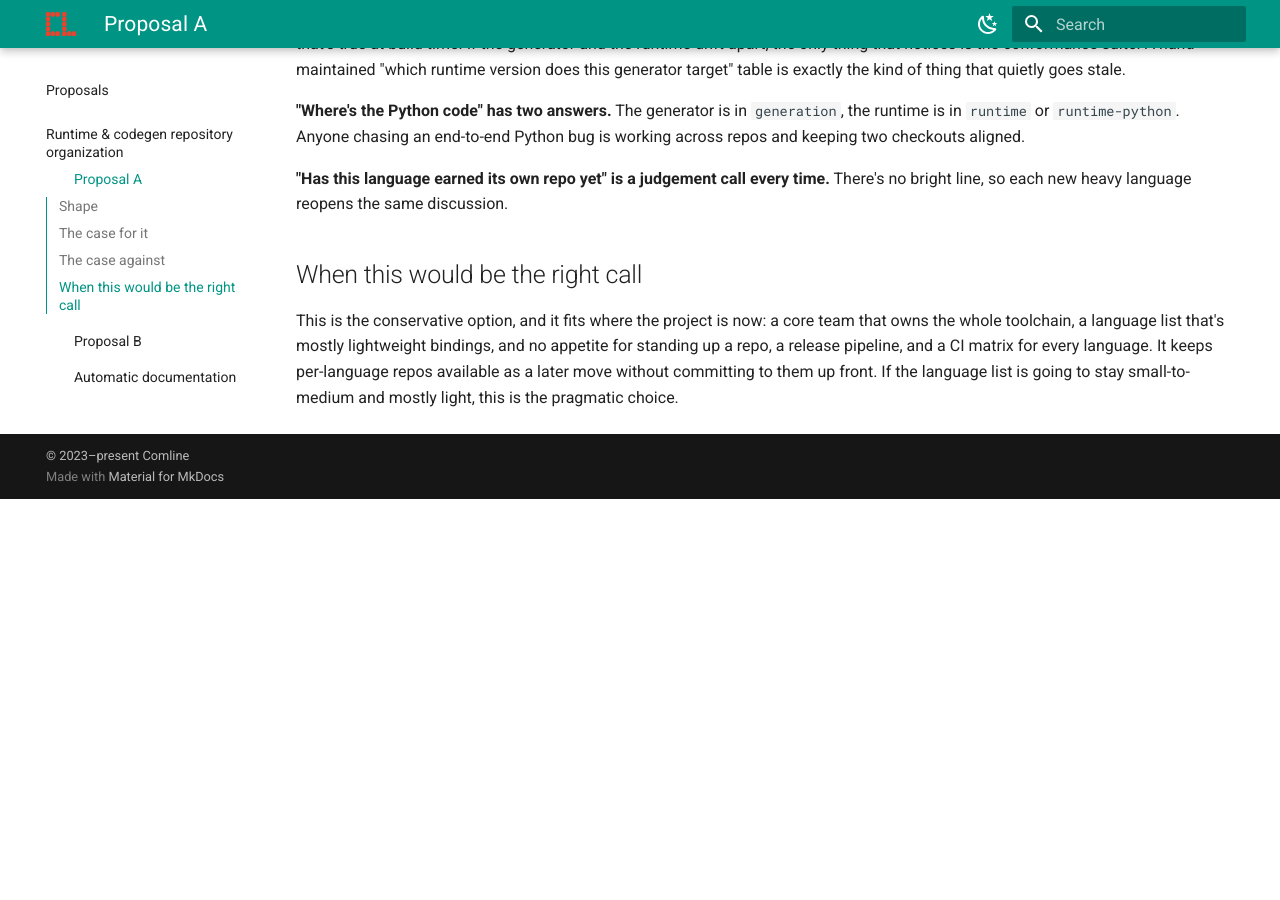
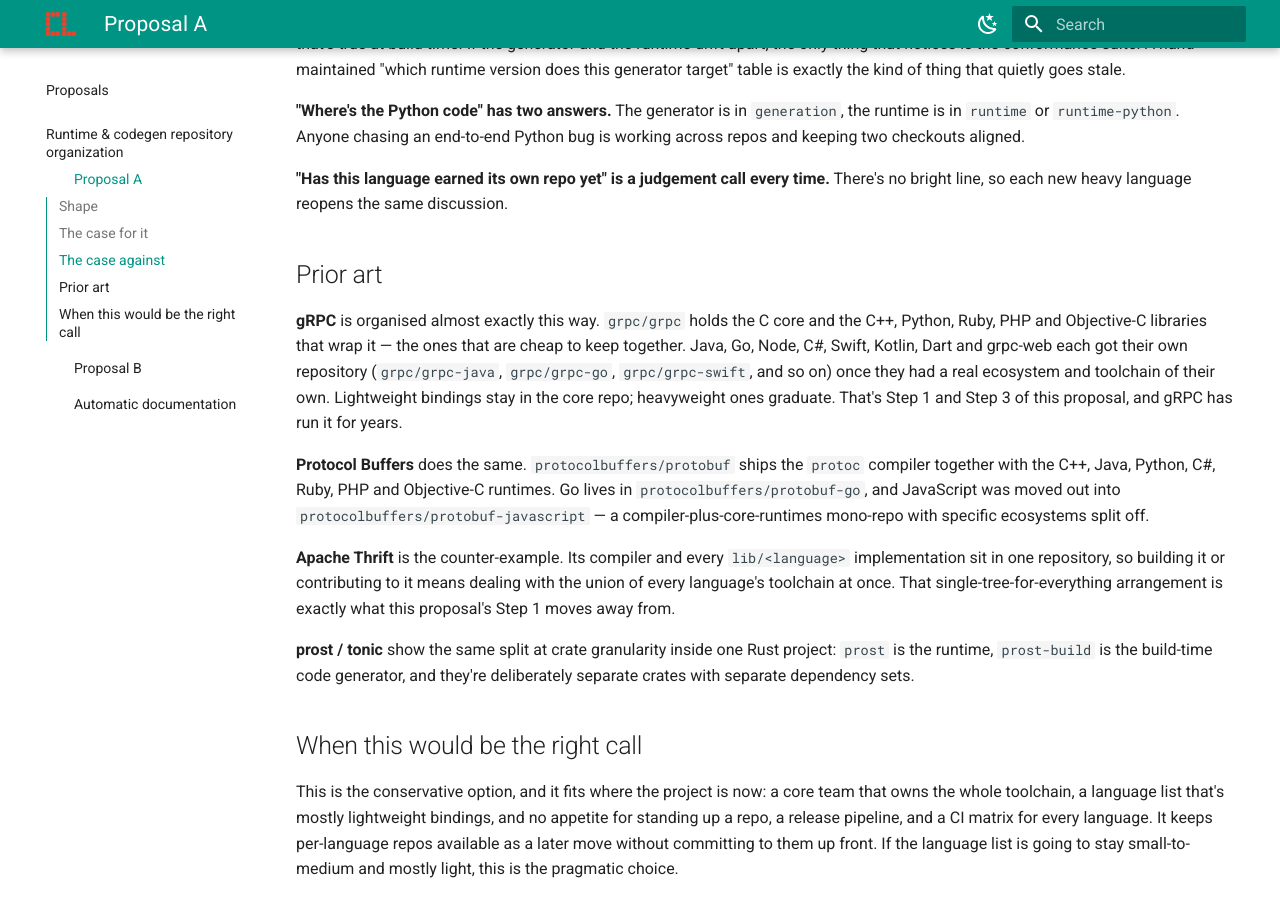
Before and after one commit to ComlineProject/docs, an MkDocs documentation site: the page built from docs/docs/proposals/repo-organization/split-by-concern.md, in a window 1280 px wide and 900 px high, scrolled down 2294 px. Built offline with MkDocs 1.6.1 and Material for MkDocs 9.7.7, drawn with Linux system fonts in a browser that asks for light colours; the version menu is left out; before the commit the page ends 2793 px from its top, so only the background shows below that.

Commit message:
docs(proposals): add Prior art to both repo proposals
Proposal A: gRPC (grpc/grpc core + grpc-java/grpc-go/... graduated),
Protocol Buffers (protobuf + protobuf-go + protobuf-javascript), Apache
Thrift as the single-tree counter-example, prost/prost-build. Proposal B:
Smithy (smithy + smithy-rs/smithy-go/... each codegen+runtime), Cap'n Proto
(capnproto-rust/capnproto-java), protobuf-go/grpc-go, serde/kotlinx.
Note in the section index that the two can combine (A at the top, B inside
graduated repos).

```diff
--- a/docs/docs/proposals/repo-organization/split-by-concern.md
+++ b/docs/docs/proposals/repo-organization/split-by-concern.md
@@ -130,6 +130,33 @@ Python bug is working across repos and keeping two checkouts aligned.
 **"Has this language earned its own repo yet" is a judgement call every time.**
 There's no bright line, so each new heavy language reopens the same discussion.
 
+## Prior art
+
+**gRPC** is organised almost exactly this way. `grpc/grpc` holds the C core and
+the C++, Python, Ruby, PHP and Objective-C libraries that wrap it — the ones
+that are cheap to keep together. Java, Go, Node, C#, Swift, Kotlin, Dart and
+grpc-web each got their own repository (`grpc/grpc-java`, `grpc/grpc-go`,
+`grpc/grpc-swift`, and so on) once they had a real ecosystem and toolchain of
+their own. Lightweight bindings stay in the core repo; heavyweight ones
+graduate. That's Step 1 and Step 3 of this proposal, and gRPC has run it for
+years.
+
+**Protocol Buffers** does the same. `protocolbuffers/protobuf` ships the
+`protoc` compiler together with the C++, Java, Python, C#, Ruby, PHP and
+Objective-C runtimes. Go lives in `protocolbuffers/protobuf-go`, and JavaScript
+was moved out into `protocolbuffers/protobuf-javascript` — a
+compiler-plus-core-runtimes mono-repo with specific ecosystems split off.
+
+**Apache Thrift** is the counter-example. Its compiler and every `lib/<language>`
+implementation sit in one repository, so building it or contributing to it means
+dealing with the union of every language's toolchain at once. That
+single-tree-for-everything arrangement is exactly what this proposal's Step 1
+moves away from.
+
+**prost / tonic** show the same split at crate granularity inside one Rust
+project: `prost` is the runtime, `prost-build` is the build-time code generator,
+and they're deliberately separate crates with separate dependency sets.
+
 ## When this would be the right call
 
 This is the conservative option, and it fits where the project is now: a core
```
Also changed, not shown: docs/docs/proposals/repo-organization/index.md (+8 -1 lines), docs/docs/proposals/repo-organization/split-by-language.md (+26 -0 lines).
